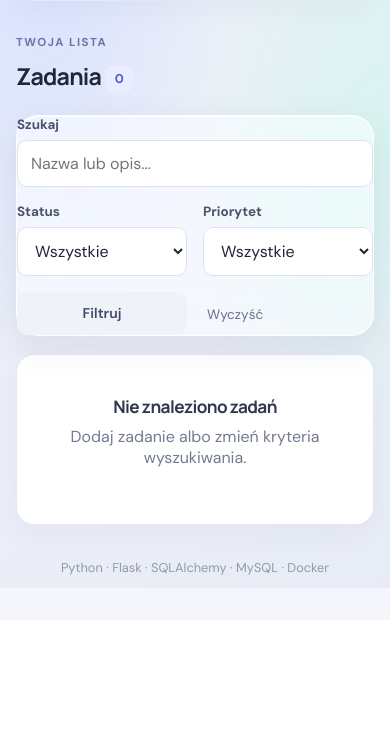
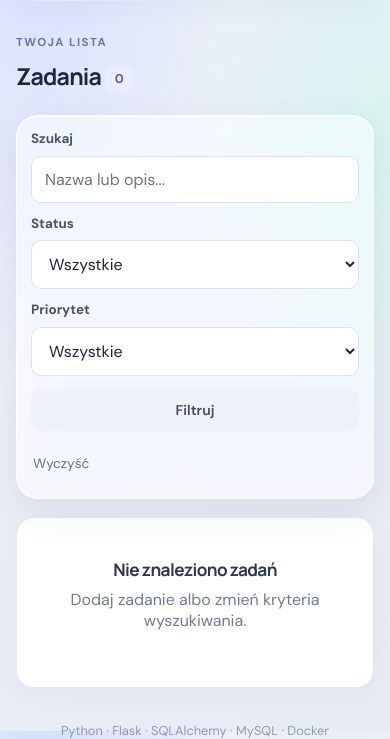
Before and after one commit to KrystianDreger/systemZarzadzaniaZadaniami, a Flask app: page / in a window 390 px wide. Shown: the part 983-1722 px from the top of the page. Before the commit the page ends 1571 px from the top, so only its background shows below. Run offline with Flask 3, Linux system fonts and the light colour scheme; data that the repository does not hold is empty.

Commit message:
ulepszono wyglad i reaktywnosc aplikacji

```diff
--- a/static/style.css
+++ b/static/style.css
@@ -88,3 +88,86 @@ body {
     max-width: calc(100vw - 48px);
   }
 }
+
+
+.filters {
+    display: grid;
+    grid-template-columns:
+        minmax(0, 1fr)
+        minmax(120px, 150px)
+        minmax(120px, 150px)
+        auto
+        auto;
+    align-items: end;
+    gap: 12px;
+    width: 100%;
+    min-width: 0;
+    padding: 16px;
+    box-sizing: border-box;
+}
+
+.filters .field {
+    min-width: 0;
+    width: 100%;
+}
+
+.filters .field label {
+    display: block;
+    max-width: 100%;
+    overflow-wrap: anywhere;
+    line-height: 1.4;
+}
+
+.filters input,
+.filters select {
+    display: block;
+    width: 100%;
+    min-width: 0;
+    max-width: 100%;
+    box-sizing: border-box;
+}
+
+.filters .button {
+    min-width: 0;
+    max-width: 100%;
+    padding: 11px 13px;
+}
+
+.filters .reset-link {
+    white-space: nowrap;
+    text-align: center;
+    padding: 12px 2px;
+}
+
+/* Tablety */
+@media (max-width: 850px) {
+    .filters {
+        grid-template-columns: minmax(0, 1fr) minmax(0, 1fr);
+        gap: 14px;
+    }
+
+    .filters .search-field {
+        grid-column: 1 / -1;
+    }
+
+    .filters .filter-button {
+        width: 100%;
+    }
+}
+
+/* Telefony */
+@media (max-width: 480px) {
+    .filters {
+        grid-template-columns: minmax(0, 1fr);
+        padding: 14px;
+        gap: 12px;
+    }
+
+    .filters .search-field {
+        grid-column: auto;
+    }
+
+    .filters .reset-link {
+        justify-self: start;
+    }
+}
```
